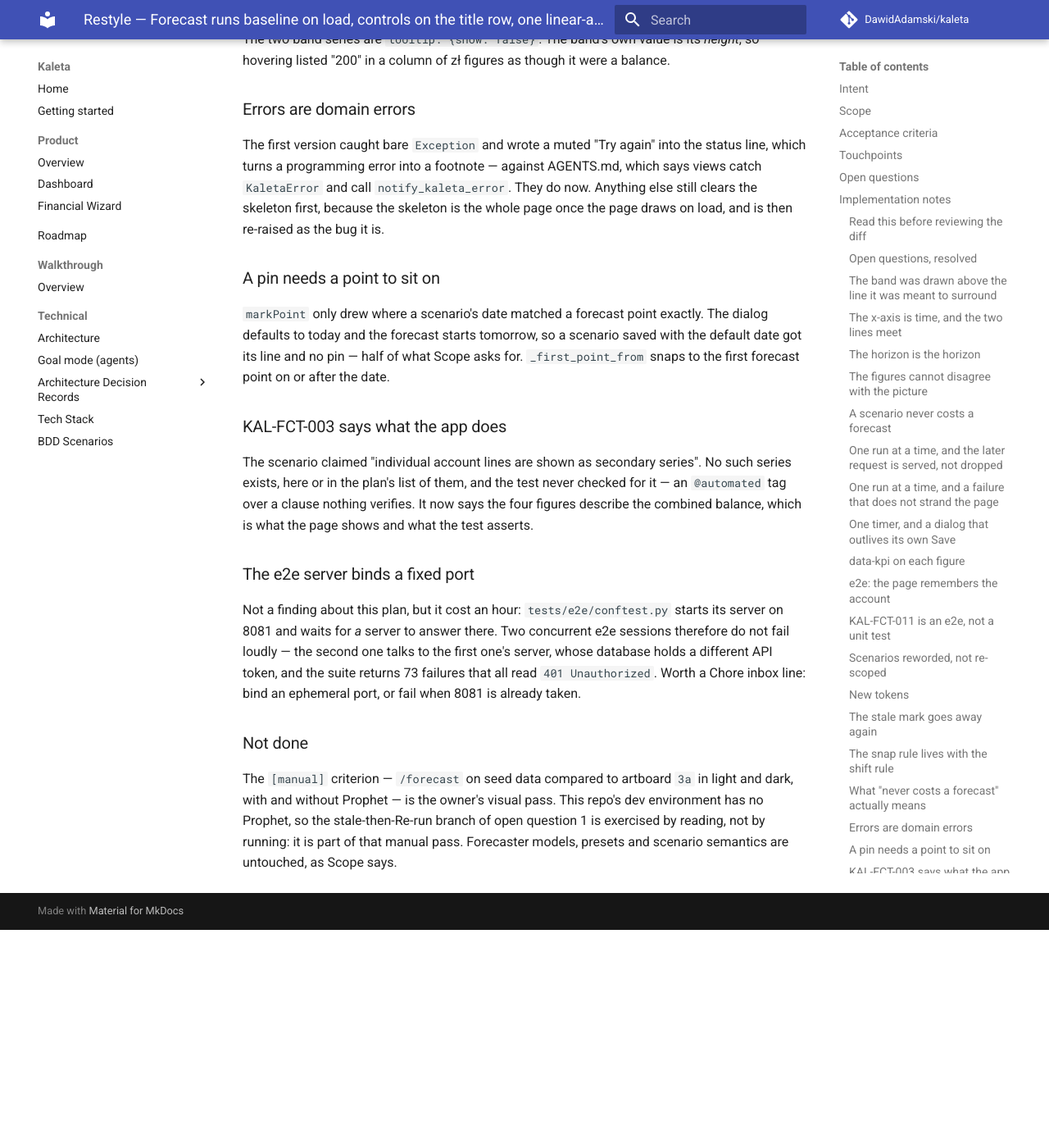
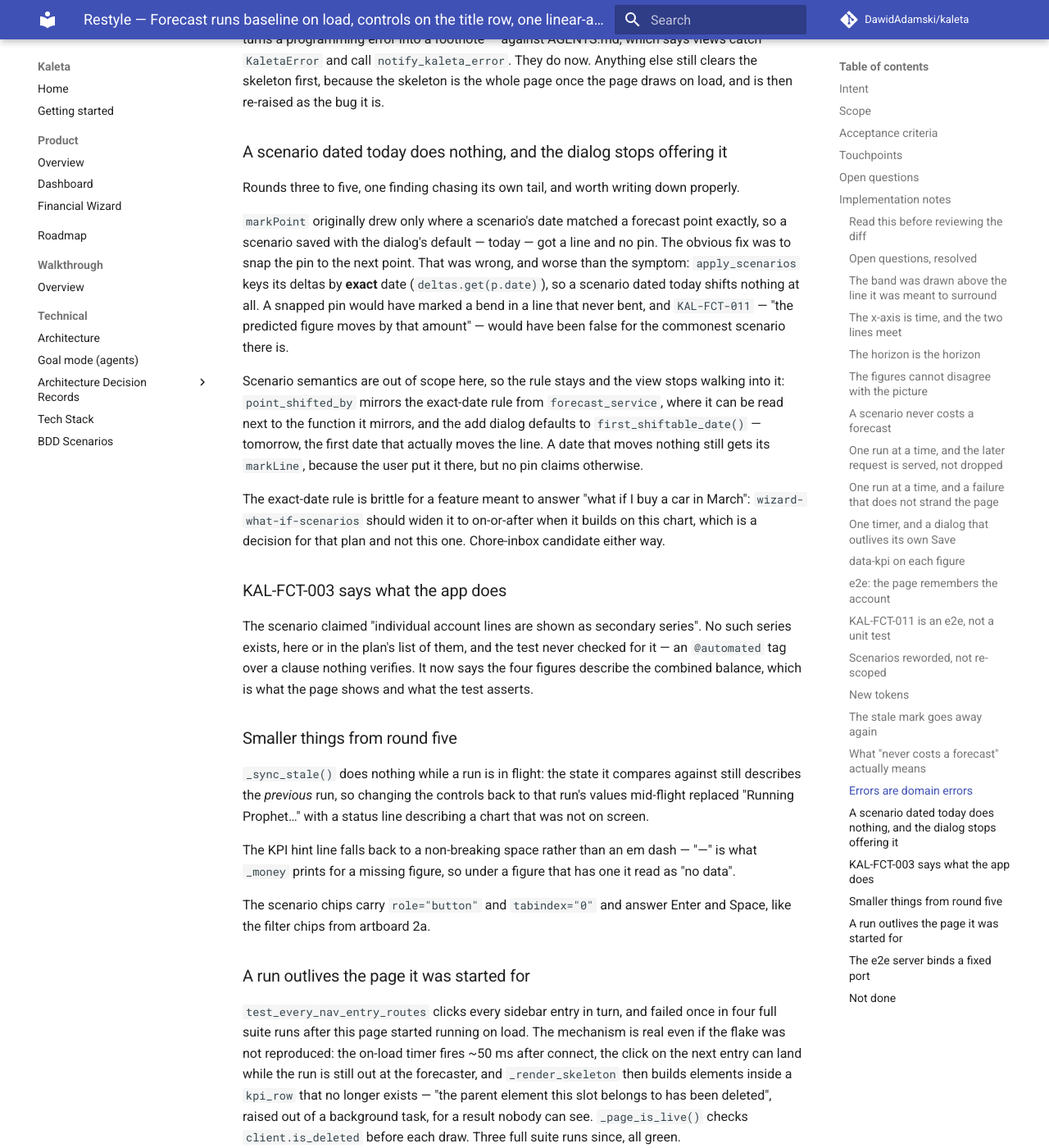
Before and after one commit to DawidAdamski/kaleta, an MkDocs documentation site: the page built from docs/plans/restyle-forecast-on-load.md, in a window 1280 px wide and 1400 px high, scrolled down 6695 px. Shown: the whole window at 82% size. Built offline with MkDocs 1.6.1 and Material for MkDocs 9.7.7, drawn with Linux system fonts in a browser that asks for light colours; comment, search, counter and statistics services are not loaded; before the commit the page ends 7829 px from its top, so only the background shows below that; some of the changed text lies outside the part shown.

Commit message:
fix(forecast): a scenario dated today does nothing, so the dialog stops offering it
Fifth review round on artboard 3a, and the round that caught its own tail.

The pin was snapped to the next forecast point so a scenario dated today —
the dialog's default — would get one. That was worse than the symptom:
`apply_scenarios` keys its deltas by exact date, so a scenario dated today
shifts nothing at all, and a snapped pin marks a bend in a line that never
bent. KAL-FCT-011 would have been false for the commonest scenario there is.

Scenario semantics are out of this plan's scope, so the rule stays and the
view stops walking into it. `point_shifted_by` mirrors the exact-date rule
from the service, beside the function it mirrors, and the dialog defaults to
`first_shiftable_date()` — tomorrow, the first date that moves the line. A
date that moves nothing still gets its markLine; no pin claims otherwise.

Also: `_sync_stale()` does nothing mid-run, where the state it compares
against still describes the previous run; the KPI hint falls back to a blank
rather than the em dash `_money` uses for "no figure"; the scenario chips
answer Enter and Space like the 2a filter chips; and `_page_is_live()` stops
a run drawing into a page the user has already navigated away from — the
plausible mechanism behind one nav-test flake.

Co-Authored-By: Claude Opus 5 (1M context) <noreply@anthropic.com>
Claude-Session: https://claude.ai/code/session_0152AYpRfMD2oD5sjv3sg3qi

```diff
--- a/docs/plans/restyle-forecast-on-load.md
+++ b/docs/plans/restyle-forecast-on-load.md
@@ -269,13 +269,6 @@ The Re-run button keeps `color=primary` in both states and toggles only
 raises, a request that arrived while it was in flight is re-armed on the way
 out rather than dropped with the loop.
 
-### The snap rule lives with the shift rule
-
-`first_point_from` moved into `forecast_service`, next to `apply_scenarios`,
-whose on-or-after rule it repeats: the marker pins the first point the shift
-actually moved. Five unit tests, including the commonest case — a scenario
-dated today, which the dialog defaults to.
-
 ### What "never costs a forecast" actually means
 
 Third review round. The claim had two holes. With a run in flight, a scenario
@@ -308,13 +301,31 @@ AGENTS.md, which says views catch `KaletaError` and call
 first, because the skeleton is the whole page once the page draws on load,
 and is then re-raised as the bug it is.
 
-### A pin needs a point to sit on
+### A scenario dated today does nothing, and the dialog stops offering it
 
-`markPoint` only drew where a scenario's date matched a forecast point
-exactly. The dialog defaults to today and the forecast starts tomorrow, so a
-scenario saved with the default date got its line and no pin — half of what
-Scope asks for. `_first_point_from` snaps to the first forecast point on or
-after the date.
+Rounds three to five, one finding chasing its own tail, and worth writing
+down properly.
+
+`markPoint` originally drew only where a scenario's date matched a forecast
+point exactly, so a scenario saved with the dialog's default — today — got a
+line and no pin. The obvious fix was to snap the pin to the next point. That
+was wrong, and worse than the symptom: `apply_scenarios` keys its deltas by
+**exact** date (`deltas.get(p.date)`), so a scenario dated today shifts
+nothing at all. A snapped pin would have marked a bend in a line that never
+bent, and `KAL-FCT-011` — "the predicted figure moves by that amount" —
+would have been false for the commonest scenario there is.
+
+Scenario semantics are out of scope here, so the rule stays and the view
+stops walking into it: `point_shifted_by` mirrors the exact-date rule from
+`forecast_service`, where it can be read next to the function it mirrors, and
+the add dialog defaults to `first_shiftable_date()` — tomorrow, the first
+date that actually moves the line. A date that moves nothing still gets its
+`markLine`, because the user put it there, but no pin claims otherwise.
+
+The exact-date rule is brittle for a feature meant to answer "what if I buy a
+car in March": `wizard-what-if-scenarios` should widen it to on-or-after when
+it builds on this chart, which is a decision for that plan and not this one.
+Chore-inbox candidate either way.
 
 ### KAL-FCT-003 says what the app does
 
@@ -323,6 +334,32 @@ series". No such series exists, here or in the plan's list of them, and the
 test never checked for it — an `@automated` tag over a clause nothing
 verifies. It now says the four figures describe the combined balance, which
 is what the page shows and what the test asserts.
+
+### Smaller things from round five
+
+`_sync_stale()` does nothing while a run is in flight: the state it compares
+against still describes the *previous* run, so changing the controls back to
+that run's values mid-flight replaced "Running Prophet…" with a status line
+describing a chart that was not on screen.
+
+The KPI hint line falls back to a non-breaking space rather than an em dash —
+"—" is what `_money` prints for a missing figure, so under a figure that has
+one it read as "no data".
+
+The scenario chips carry `role="button"` and `tabindex="0"` and answer Enter
+and Space, like the filter chips from artboard 2a.
+
+### A run outlives the page it was started for
+
+`test_every_nav_entry_routes` clicks every sidebar entry in turn, and failed
+once in four full suite runs after this page started running on load. The
+mechanism is real even if the flake was not reproduced: the on-load timer
+fires ~50 ms after connect, the click on the next entry can land while the
+run is still out at the forecaster, and `_render_skeleton` then builds
+elements inside a `kpi_row` that no longer exists — "the parent element this
+slot belongs to has been deleted", raised out of a background task, for a
+result nobody can see. `_page_is_live()` checks `client.is_deleted` before
+each draw. Three full suite runs since, all green.
 
 ### The e2e server binds a fixed port
 
```
Also changed, not shown: 4 other files.
